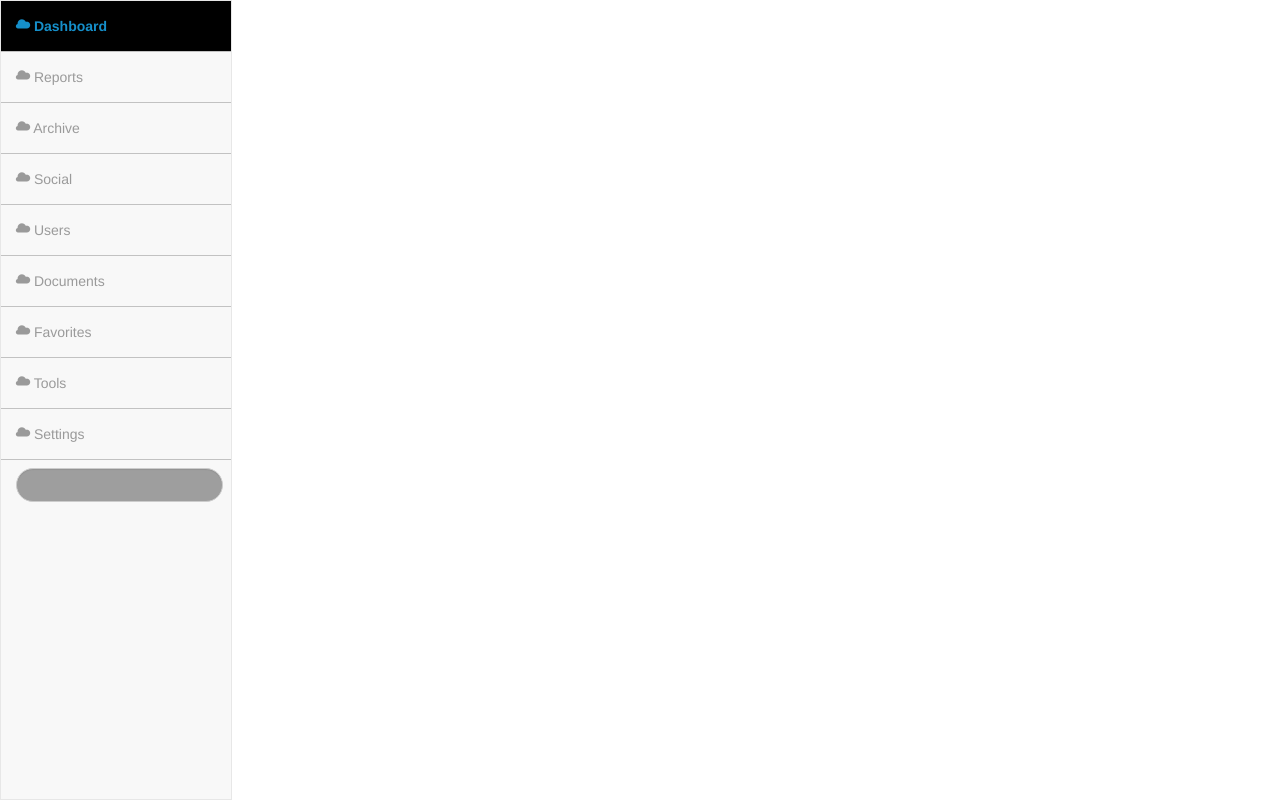
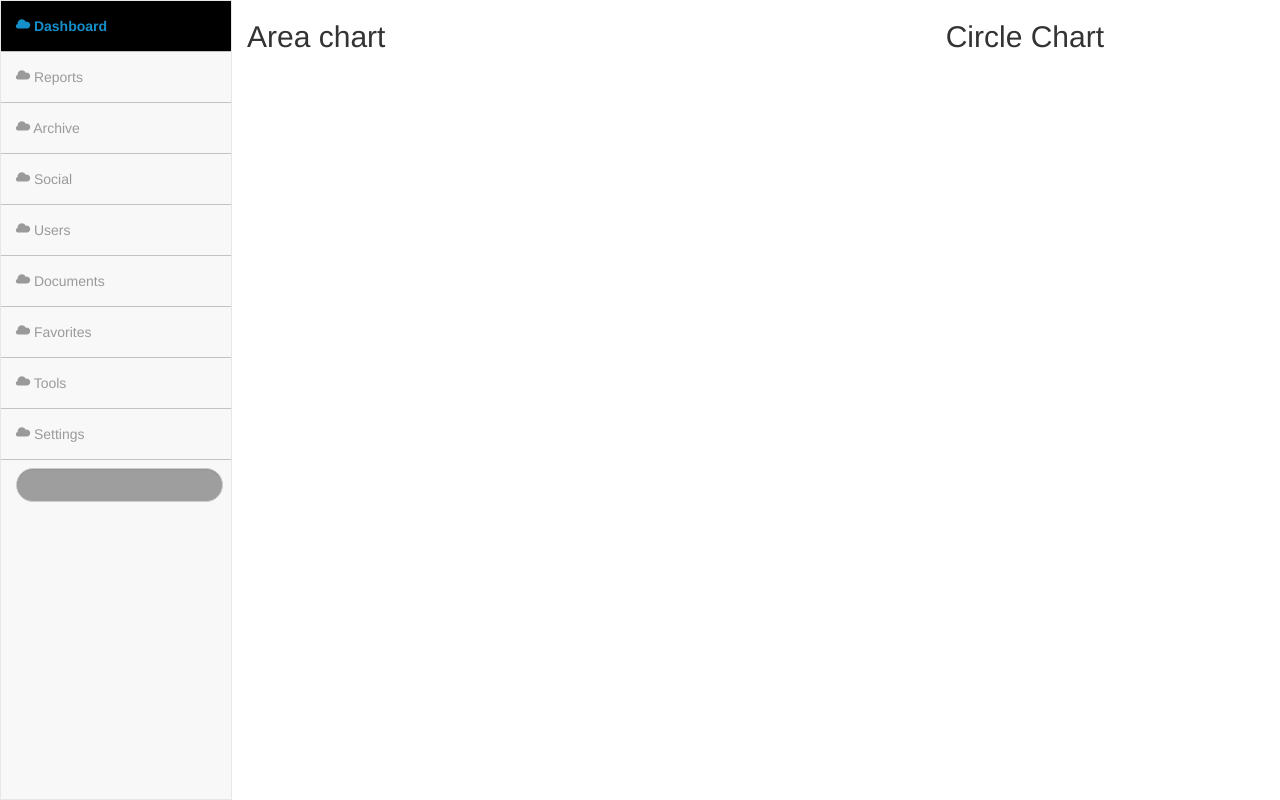
Before and after one commit to alanandraj5/reactjs_dashboard, a React (Create React App) app: page / in a window 1280 px wide. Built offline with nearby package versions, Linux system fonts and the light colour scheme.

Commit message:
Dashboard: Main content added.

```diff
--- a/src/components/App.js
+++ b/src/components/App.js
@@ -2,12 +2,14 @@ import React, {Component} from 'react';
 
 // Custom components
 import SideMenu from './SideMenu';
+import Content from './Content';
 
 class App extends Component {
     render() {
         return(
             <div>
                 <SideMenu />
+                <Content />
             </div>
         )
     }
--- /dev/null
+++ b/src/components/Content.js
@@ -0,0 +1,28 @@
+import React, {Component} from 'react';
+
+import '../css/Content.css'
+
+class Content extends Component {
+
+    render() {
+        return (
+            <div id="content">
+                <div className="container-fluid">
+                    <div className="row">
+                        <div className="col-md-8">
+                            <h2>Area chart</h2>
+                        </div>
+
+                        <div className="col-md-4">
+                            <h2>Circle Chart</h2>
+                        </div>
+                    </div>
+
+                </div>
+            </div>
+        )
+    }
+
+}
+
+export default Content;
--- a/src/components/SideMenu.js
+++ b/src/components/SideMenu.js
@@ -2,9 +2,38 @@ import React, {Component} from 'react';
 import '../css/SideNavbar.css';
 
 class SideMenu extends Component {
+
+    handleMenuClick = (event) => {
+
+        event.preventDefault();
+
+        let ul = document.getElementById("menu-list");
+        let items = ul.getElementsByTagName("li");
+        let element;
+        for (let i = 0; i < items.length; ++i) {
+            element = items[i];
+            element.classList.remove("active");
+        }
+
+        let currentElement = event.currentTarget;
+        currentElement.className = currentElement.className + " active";
+
+    };
+
+    handleClick = (e) => {
+        e.preventDefault();
+        window.ee = e;
+        console.log(e);
+    };
+
+    onItemClick = (event) => {
+        event.preventDefault();
+        console.log(event.currentTarget.dataset.id);
+    };
+
     render() {
         return(
-            <div>
+            <div id="side-menu">
                 <nav className="navbar navbar-default side-navbar">
                     <div className="navbar-header">
                         <button type="button" className="navbar-toggle" data-toggle="collapse" data-target="#side-navbar-menu">
@@ -14,16 +43,34 @@ class SideMenu extends Component {
                         </button>
                     </div>
                     <div id="side-navbar-menu" className="navbar-collapse collapse">
-                        <ul className="nav navbar-nav">
-                            <li className="active"><a href="#"><span className="glyphicon glyphicon-cloud"></span> Dashboard</a></li>
-                            <li><a href="#"><span className="glyphicon glyphicon-cloud"></span> Reports</a></li>
-                            <li><a href="#"><span className="glyphicon glyphicon-cloud"></span> Archive</a></li>
-                            <li><a href="#"><span className="glyphicon glyphicon-cloud"></span> Social</a></li>
-                            <li><a href="#"><span className="glyphicon glyphicon-cloud"></span> Users</a></li>
-                            <li><a href="#"><span className="glyphicon glyphicon-cloud"></span> Documents</a></li>
-                            <li><a href="#"><span className="glyphicon glyphicon-cloud"></span> Favorites</a></li>
-                            <li><a href="#"><span className="glyphicon glyphicon-cloud"></span> Tools</a></li>
-                            <li><a href="#"><span className="glyphicon glyphicon-cloud"></span> Settings</a></li>
+                        <ul id="menu-list" className="nav navbar-nav">
+                            <li onClick={this.handleMenuClick} data-id="dashboard" className="active">
+                                <a href="#"><span className="glyphicon glyphicon-cloud"></span> Dashboard</a>
+                            </li>
+                            <li onClick={this.handleMenuClick} data-id="reports">
+                                <a href="#"><span className="glyphicon glyphicon-cloud"></span> Reports</a>
+                            </li>
+                            <li onClick={this.handleMenuClick} data-id="archive">
+                                <a href="#"><span className="glyphicon glyphicon-cloud"></span> Archive</a>
+                            </li>
+                            <li onClick={this.handleMenuClick} data-id="social">
+                                <a href="#"><span className="glyphicon glyphicon-cloud"></span> Social</a>
+                            </li>
+                            <li onClick={this.handleMenuClick} data-id="users">
+                                <a href="#"><span className="glyphicon glyphicon-cloud"></span> Users</a>
+                            </li>
+                            <li onClick={this.handleMenuClick} data-id="documents">
+                                <a href="#"><span className="glyphicon glyphicon-cloud"></span> Documents</a>
+                            </li>
+                            <li onClick={this.handleMenuClick} data-id="favorites">
+                                <a href="#"><span className="glyphicon glyphicon-cloud"></span> Favorites</a>
+                            </li>
+                            <li onClick={this.handleMenuClick} data-id="tools">
+                                <a href="#"><span className="glyphicon glyphicon-cloud"></span> Tools</a>
+                            </li>
+                            <li onClick={this.handleMenuClick} data-id="settings">
+                                <a href="#"><span className="glyphicon glyphicon-cloud"></span> Settings</a>
+                            </li>
                         </ul>
 
                         <form className="navbar-form" role="search">
--- /dev/null
+++ b/src/css/Content.css
@@ -0,0 +1,12 @@
+
+@media (min-width: 768px) {
+    #content {
+        margin-left: 232px;
+    }
+}
+
+@media (max-width: 768px) {
+    #content {
+        margin-top: 52px;
+    }
+}
```
